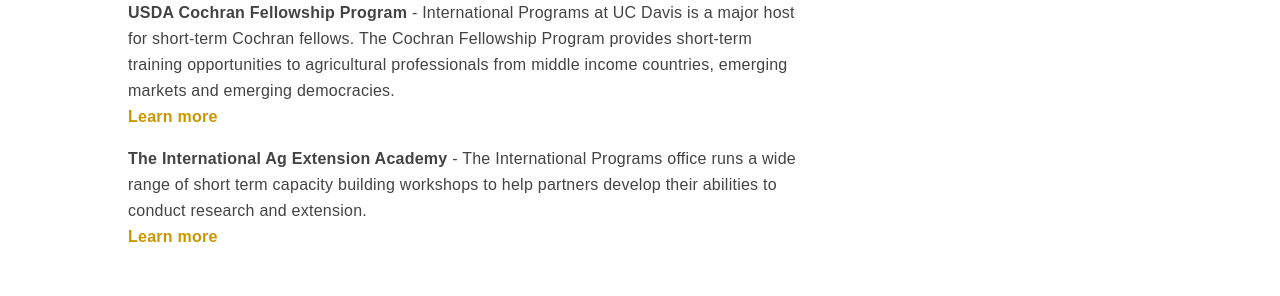
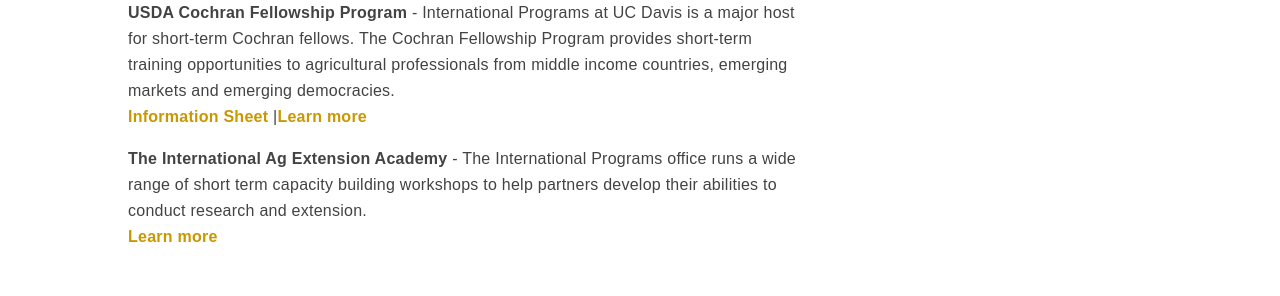
Before and after one commit to ucdavis/ip, a Jekyll site: the page built from scholars-and-students/index.html, in a window 1280 px wide. Shown: the part 974-1270 px from the top of the page. Built offline with Jekyll 4.4.1, drawn with Linux system fonts in a browser that asks for light colours; nearby versions of some CDN libraries.

Commit message:
add cochran info sheet

```diff
--- a/scholars-and-students/index.html
+++ b/scholars-and-students/index.html
@@ -28,7 +28,8 @@
 
     <h3>Training opportunities:</h3>
 
-    <p><b>USDA Cochran Fellowship Program</b> - International Programs at UC Davis is a major host for short-term Cochran fellows. The Cochran Fellowship Program provides short-term training opportunities to agricultural professionals from middle income countries, emerging markets and emerging democracies. <br><a class="learnmore" target="_blank" href="http://www.fas.usda.gov/programs/cochran-fellowship-program">Learn more</a></p>
+    <p><b>USDA Cochran Fellowship Program</b> - International Programs at UC Davis is a major host for short-term Cochran fellows. The Cochran Fellowship Program provides short-term training opportunities to agricultural professionals from middle income countries, emerging markets and emerging democracies. <br>
+    <a href="/media/files/UC Davis_Cochran_Fellowship_Program_info_sheet.pdf" class="learnmore">Information Sheet</a> |<a class="learnmore" target="_blank" href="http://www.fas.usda.gov/programs/cochran-fellowship-program">Learn more</a></p>
 
     <p><b>The International Ag Extension Academy</b> - The International Programs office runs a wide range of short term capacity building workshops to help partners develop their abilities to conduct research and extension. <br><a class="learnmore" target="_blank" href="http://www.agextonline.com/index.html">Learn more</a></p>
 
```
Also changed, not shown: 1 other file.
